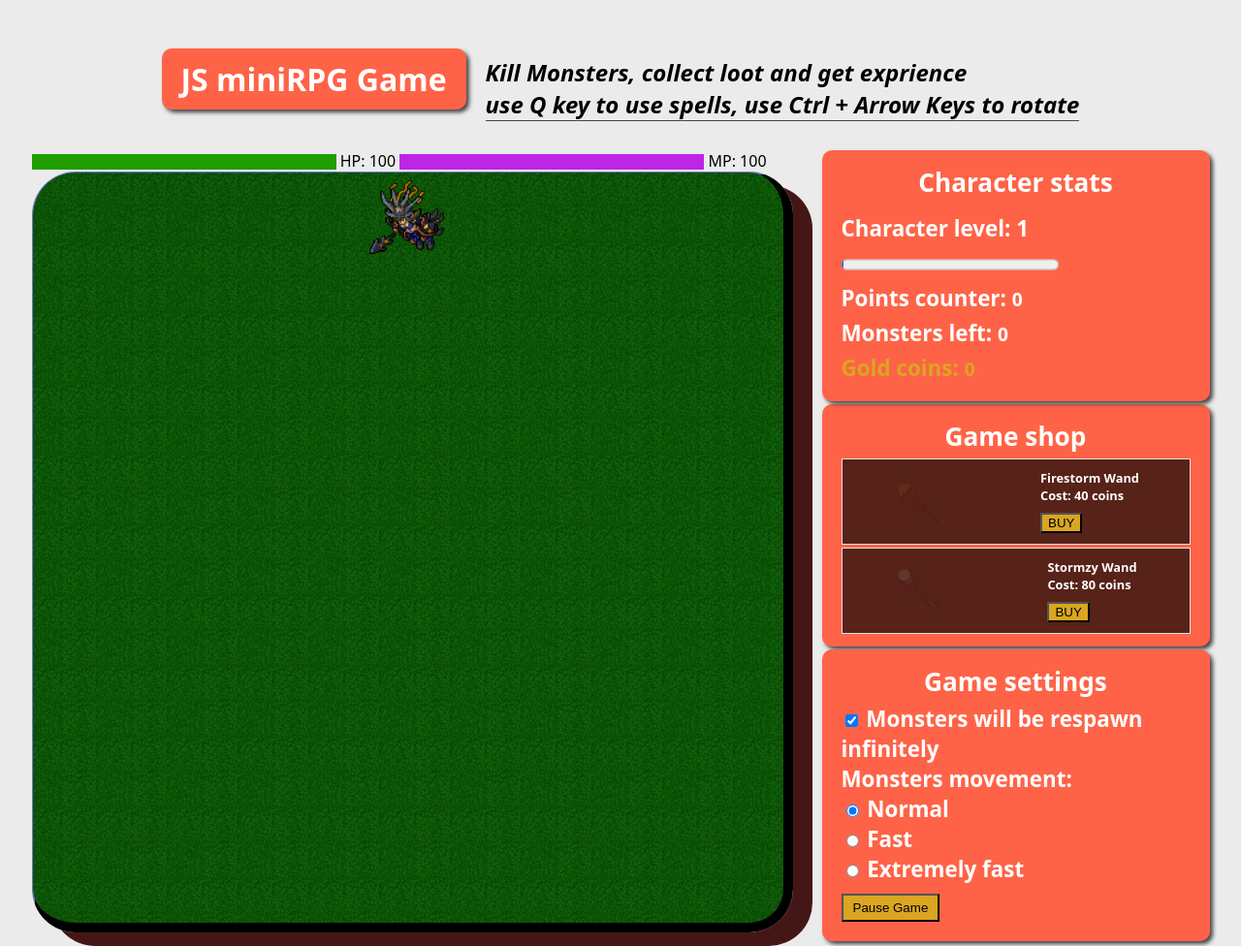
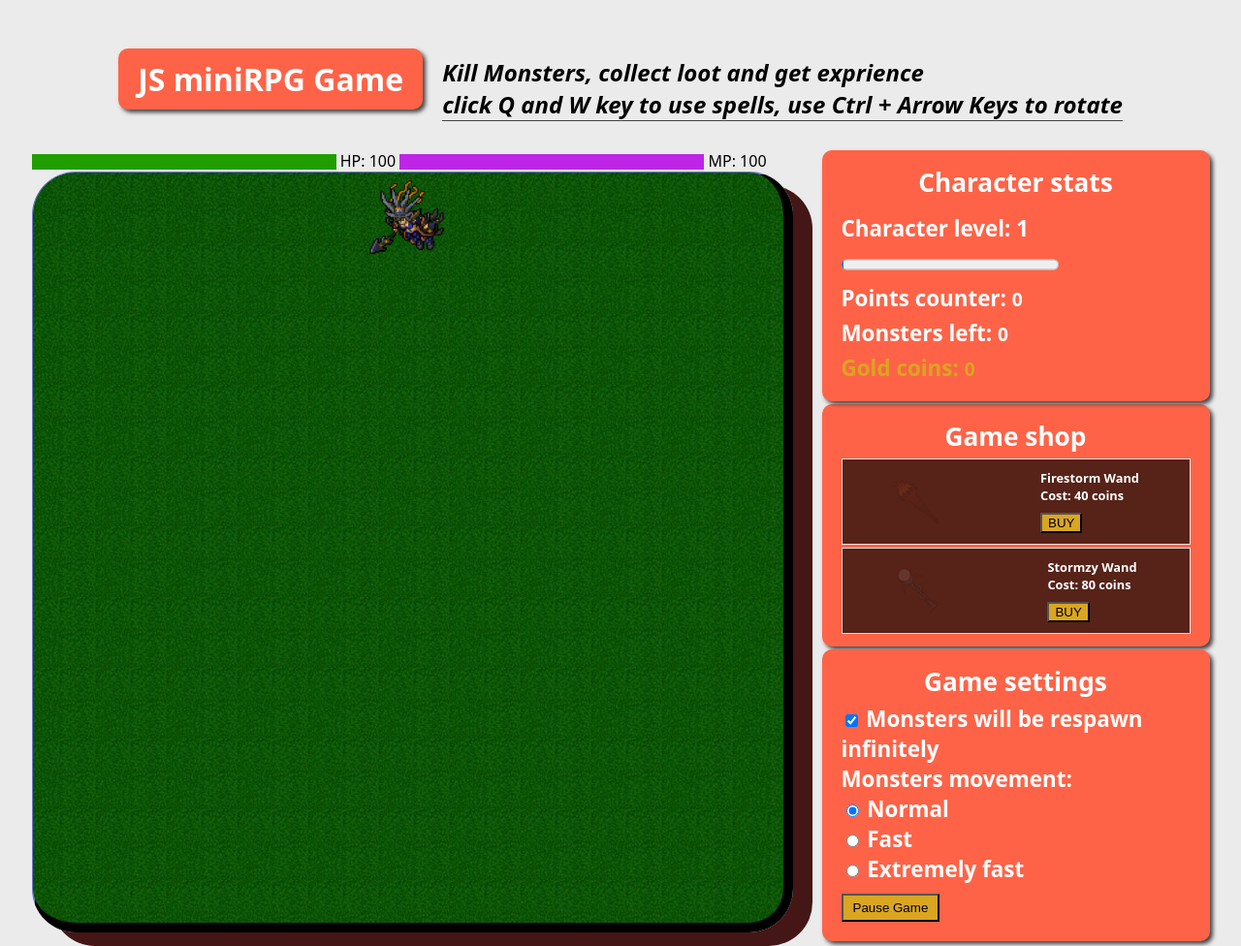
Before and after one commit to piotrwydmuch/Vanilla-JavaScript-Game, a website built with webpack: page index.html in a window 1280 px wide. Shown: the top 976 px of the page at 97% size. Built offline with nearby package versions, Linux system fonts and the light colour scheme.

Commit message:
Update index.html

```diff
--- a/index.html
+++ b/index.html
@@ -12,13 +12,11 @@
     <div class="container mx-auto" style="display: flex; justify-content: center; align-items: center; padding: 10px;">
         <h1 class="text-2xl game-title" style="margin-right: 20px;">JS miniRPG Game</h1>
         <h2 class="game_description">Kill Monsters, collect loot and get exprience <br>
-            use Q key to use spells, use Ctrl + Arrow Keys to rotate</h2>
+            click Q and W key to use spells, use Ctrl + Arrow Keys to rotate</h2>
         <p></p>
         <p></p>
     </div>
     <div class="main_container container mx-auto">
-
-
         <div class="game_panel">
             <div class="game_stats">
                 <h3>Character stats</h3>
```
